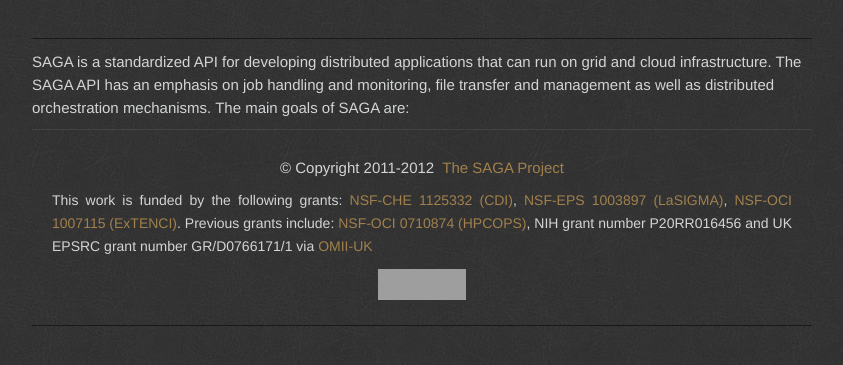
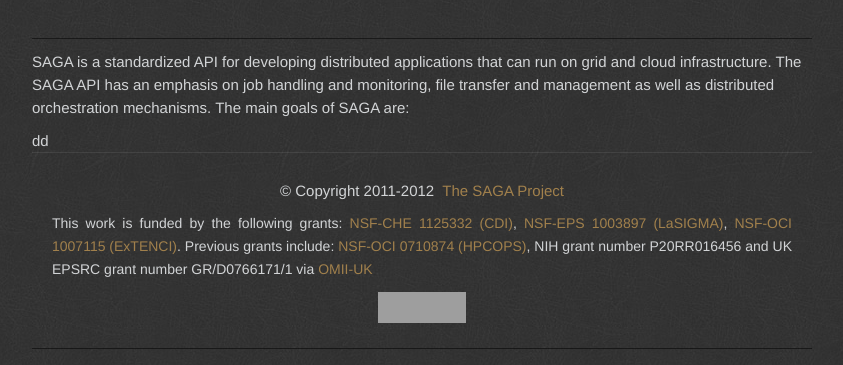
Before and after one commit to saga-project/saga-project.github.com, a plain HTML site: page index.html in a window 1280 px wide. Shown: the part 173-538 px from the top of the page, without its empty margins (218-1061 px from the left). Drawn offline with Linux system fonts and the light colour scheme; grey boxes are pictures that could not be loaded; a script that the page names is missing.

Commit message:
Update master

```diff
--- a/index.html
+++ b/index.html
@@ -70,7 +70,7 @@
       <ul>
         <li>
           <p>SAGA is a standardized API for developing distributed applications that can run on grid and cloud infrastructure. The SAGA API has an emphasis on job handling and monitoring, file transfer and management as well as distributed orchestration mechanisms. The main goals of SAGA are:</P>
-
+          <ul><li>dd</li><ul>
 
         </li>
 
```
